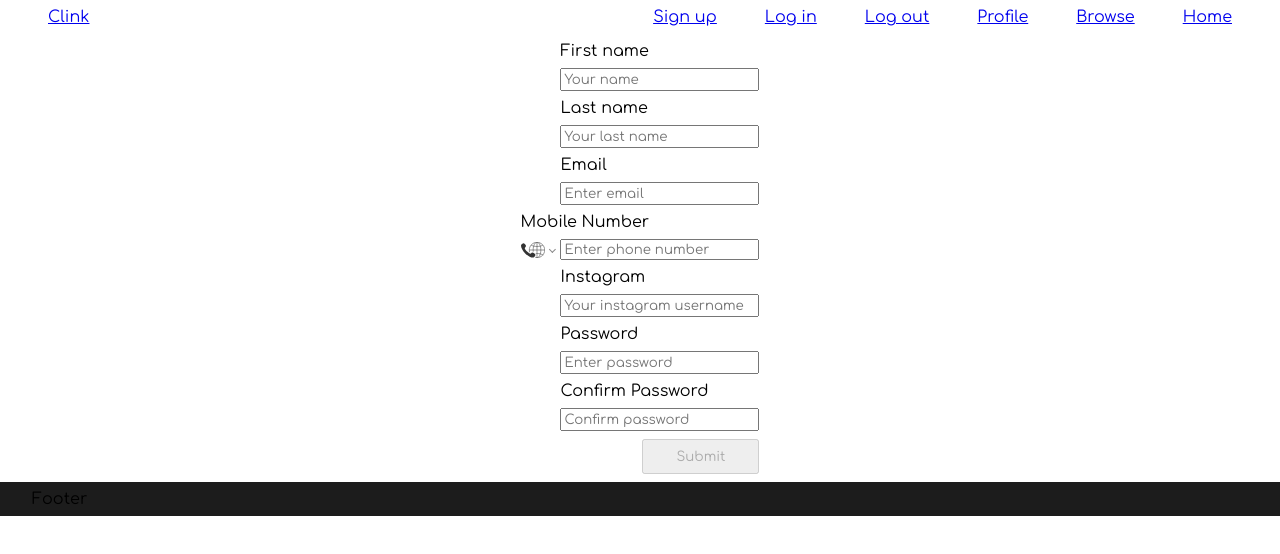
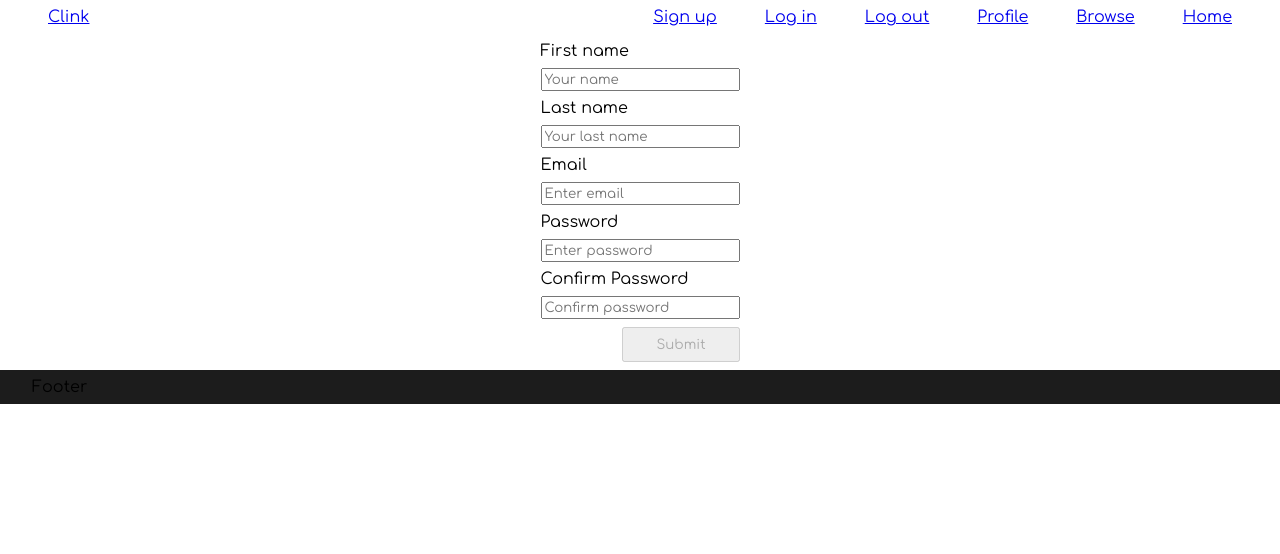
Before and after one commit to sejostrand/clink-client, a Next.js app: page /registration in a window 1280 px wide. Shown: the top 554 px of the page. Built offline with nearby package versions, Linux system fonts and the light colour scheme.

Commit message:
api updates

```diff
--- a/pages/registration.js
+++ b/pages/registration.js
@@ -3,32 +3,29 @@ import styles from '../styles/Registration.module.scss';
 import 'react-phone-number-input/style.css';
 import PhoneInput from 'react-phone-number-input';
 import { isValidPhoneNumber } from 'react-phone-number-input';
+import axios from 'axios';
 
 const Registration = () => {
   const [firstName, setFirstName] = useState('');
   const [lastName, setLastName] = useState('');
   const [email, setEmail] = useState('');
-  const [mobile, setMobile] = useState('');
-  const [instagram, setInstagram] = useState('');
   const [password, setPassword] = useState('');
   const [password2, setPassword2] = useState('');
-  const [redirect, setRedirect] = useState(false);
+  // const [redirect, setRedirect] = useState(false);
 
-  useEffect(() => {
-    if (redirect == true) {
-      window.location.assign('/login');
-    }
-  }, [redirect]);
+  // useEffect(() => {
+  //   if (redirect == true) {
+  //     window.location.assign('/login');
+  //   }
+  // }, [redirect]);
 
   const checkDetails = () => {
     if (
       password == password2 &&
       password.length >= 8 &&
-      isValidPhoneNumber(mobile) &&
       firstName != '' &&
       lastName != '' &&
-      email != '' &&
-      instagram != ''
+      email != ''
     ) {
       return false;
     } else {
@@ -37,25 +34,22 @@ const Registration = () => {
   };
 
   const handleSubmit = (e) => {
-    // e.preventDefault();
-    // axios
-    //   .post('http://localhost:1337/auth/local/register', {
-    //     firstName: firstName,
-    //     lastName: lastName,
-    //     username: email,
-    //     email: email,
-    //     mobileNumber: mobile,
-    //     password: password,
-    //     instagramAccount: instagram,
-    //   })
-    //   .then((response) => {
-    //     console.log('Successful registration');
-    //     window.localStorage.setItem('userToken', response.data.jwt);
-    //     setRedirect(true);
-    //   })
-    //   .catch((error) => {
-    //     console.log('An error occurred:', error.response);
-    //   });
+    e.preventDefault();
+    axios
+      .post('http://localhost:1337/auth/local/register', {
+        firstName: firstName,
+        lastName: lastName,
+        username: email,
+        email: email,
+        password: password,
+      })
+      .then((response) => {
+        console.log('Successful registration');
+        // setRedirect(true);
+      })
+      .catch((error) => {
+        console.log('An error occurred:', error.response);
+      });
   };
 
   return (
@@ -98,24 +92,6 @@ const Registration = () => {
             ></input>
           </div>
           <div className={styles.field}>
-            <label className={styles.fieldLabel}>Mobile Number</label>
-            <PhoneInput
-              placeholder='Enter phone number'
-              value={mobile}
-              onChange={setMobile}
-            />
-          </div>
-          <div className={styles.field}>
-            <label className={styles.fieldLabel}>Instagram</label>
-            <input
-              className={styles.fieldInput}
-              type='text'
-              placeholder='Your instagram username'
-              value={instagram}
-              onChange={(e) => setInstagram(e.target.value)}
-            ></input>
-          </div>
-          <div className={styles.field}>
             <label className={styles.fieldLabel}>Password</label>
             <input
               className={styles.fieldInput}
--- a/utils/api/handleLogOut.js
+++ b/utils/api/handleLogOut.js
@@ -1,15 +1,6 @@
-import axios from 'axios';
 import cookieCutter from 'cookie-cutter';
 
 const handleLogOut = () => {
-  axios
-    .post('http://localhost:1337/logout')
-    .then((res) => {
-      console.log('User logged out.');
-    })
-    .catch((error) => {
-      console.log('Unable to logout', error.response);
-    });
   cookieCutter.set('token', '', { expires: new Date(0) });
 };
 
```
Also changed, not shown: utils/callApi.js (deleted, +0 -16 lines).
